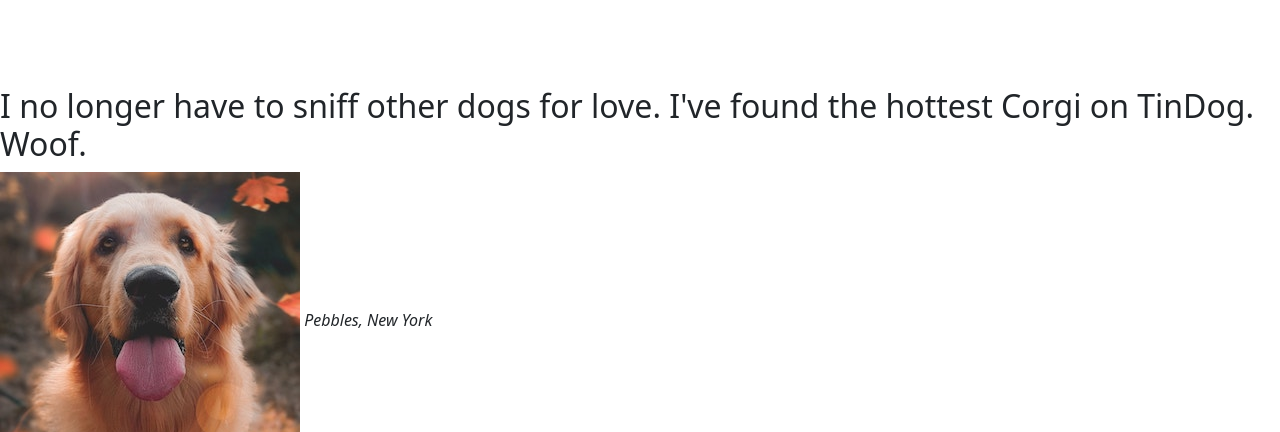
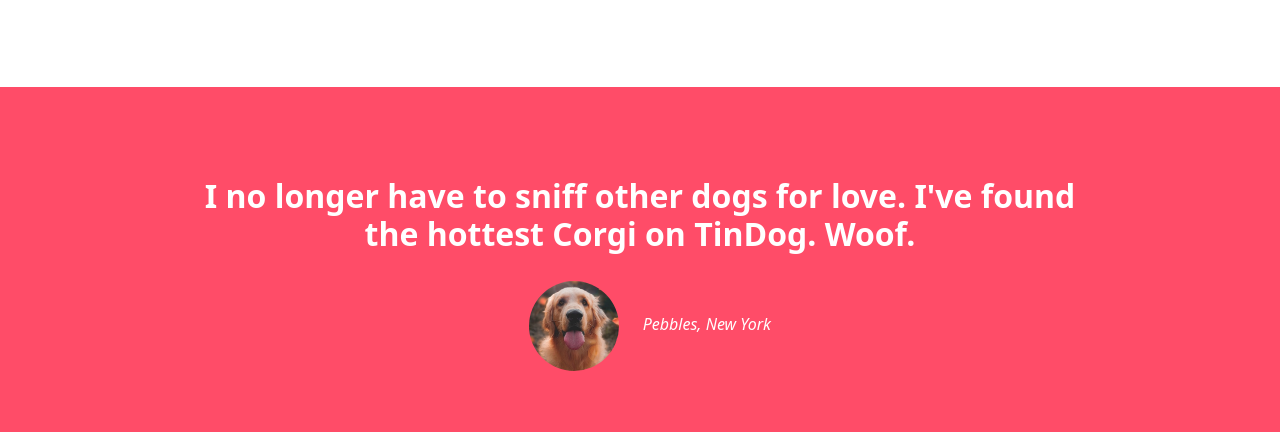
Before and after one commit to HarunaZakaria/tinDog, a plain HTML site: page index.html in a window 1280 px wide. Shown: the part 1150-1582 px from the top of the page. Drawn offline with nearby package versions, Linux system fonts and the light colour scheme.

Commit message:
add styles to the testimonial section

```diff
--- a/css/styles.css
+++ b/css/styles.css
@@ -4,10 +4,14 @@
 
 }
 h1{
-    font-family: "Ubuntu", serif;
-    font-size: 4rem;
+    font-family: "montserrat-black";
+    font-size: 3rem;
     line-height: 1.5;
     font-weight: bold;
+}
+h2{
+    font-weight: bold;
+    font-size: 32px;
 }
 h3{
     font-weight: bold;
@@ -60,3 +64,15 @@ p{
 .icons:hover{
     color: #af4051;
 }
+/* Testimonials Section */
+#testimonials{
+    padding: 7% 15%;
+    text-align: center;
+    background-color: #ff4c68;
+    color: #fff;
+}
+.testi-image{
+    width: 10%;
+    border-radius: 100%;
+    margin: 20px;
+}
--- a/index.html
+++ b/index.html
@@ -89,7 +89,7 @@
   <section id="testimonials">
 
     <h2>I no longer have to sniff other dogs for love. I've found the hottest Corgi on TinDog. Woof.</h2>
-    <img src="images/dog-img.jpg" alt="dog-profile">
+    <img class="testi-image" src="images/dog-img.jpg" alt="dog-profile">
     <em>Pebbles, New York</em>
 
     <!-- <h2 class="testimonial-text">My dog used to be so lonely, but with TinDog's help, they've found the love of their life. I think.</h2>
```
